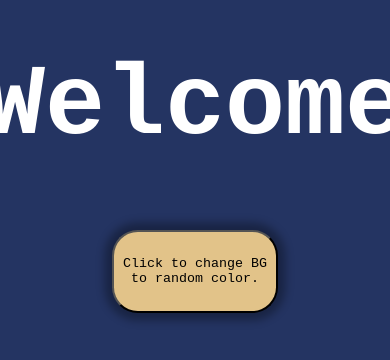
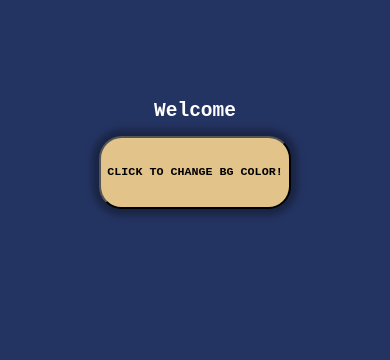
Before and after one commit to SeanPrice13/project1-Bentley, a plain HTML site: page index.html in a window 390 px wide. Shown: the part 274-634 px from the top of the page. Drawn offline with Linux system fonts and the light colour scheme.

Commit message:
Added responsiveness to text.

```diff
--- a/css/styles.css
+++ b/css/styles.css
@@ -7,19 +7,22 @@ body{
     padding: 0;
     margin: 0;
     background-color: #243462;
+    user-select: none;
 }
 
 h1{
     color:white;
-    font-size: 6.25em;
+    font-size: 5vw;
     font-family: 'Courier New', Courier, monospace;
 }
 
 button{
-    width: 12.5em;
     height: 6.25em;
     color:black;
     font-family: 'Courier New', Courier, monospace;
+    font-weight: bold;
+    font-size: 3vw;
+    text-transform: uppercase;
     text-decoration: brown;
     background-color: #e2c389;
     border-radius: 1.9375em;
--- a/index.html
+++ b/index.html
@@ -10,7 +10,7 @@
   <body>
     <h1>Welcome</h1>
     <section class="information">
-        <button>Click to change BG to random color.</button>
+        <button>Click to change BG color!</button>
       </section>
     <script src="./js/main.js"></script>
   </body>
```
